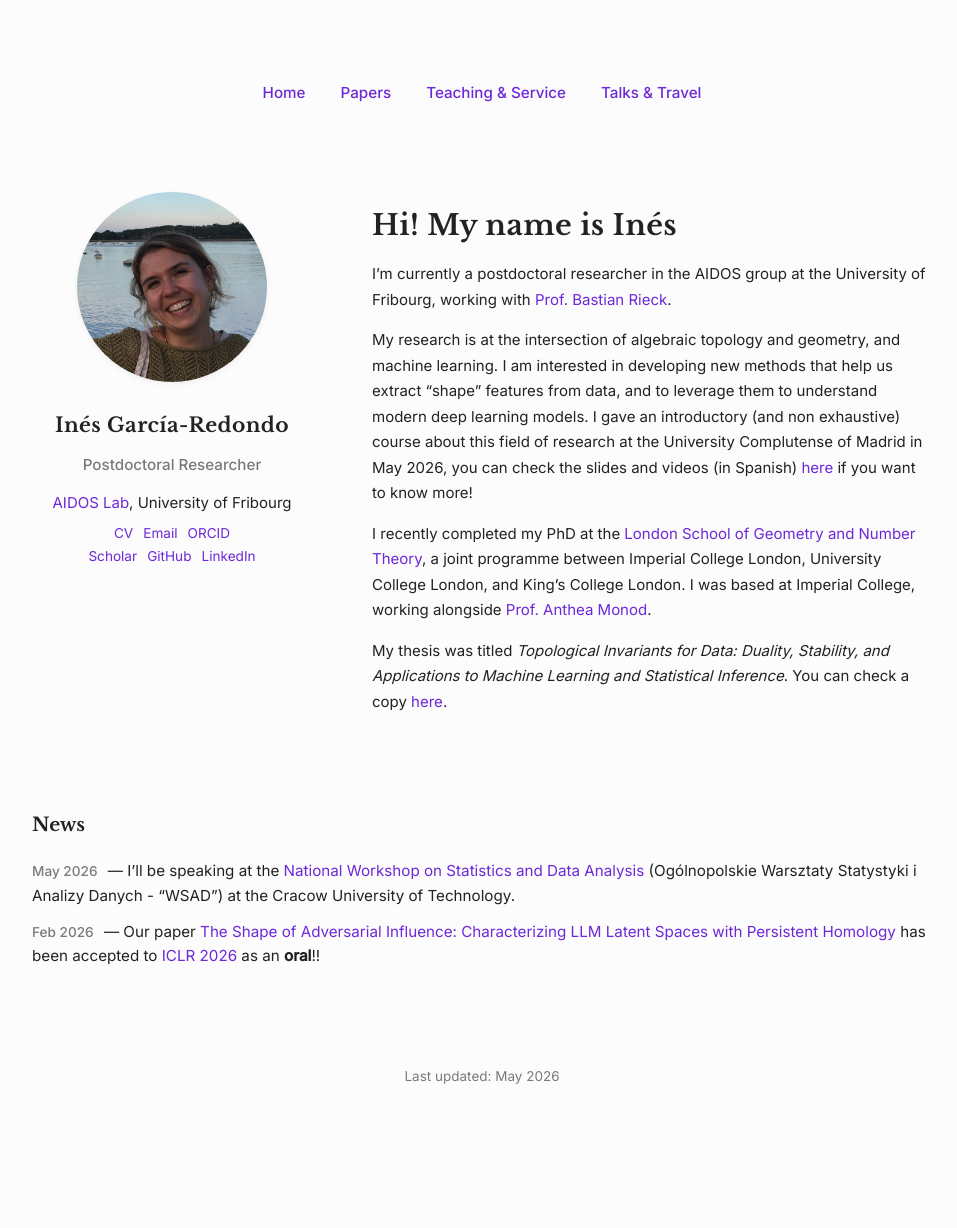
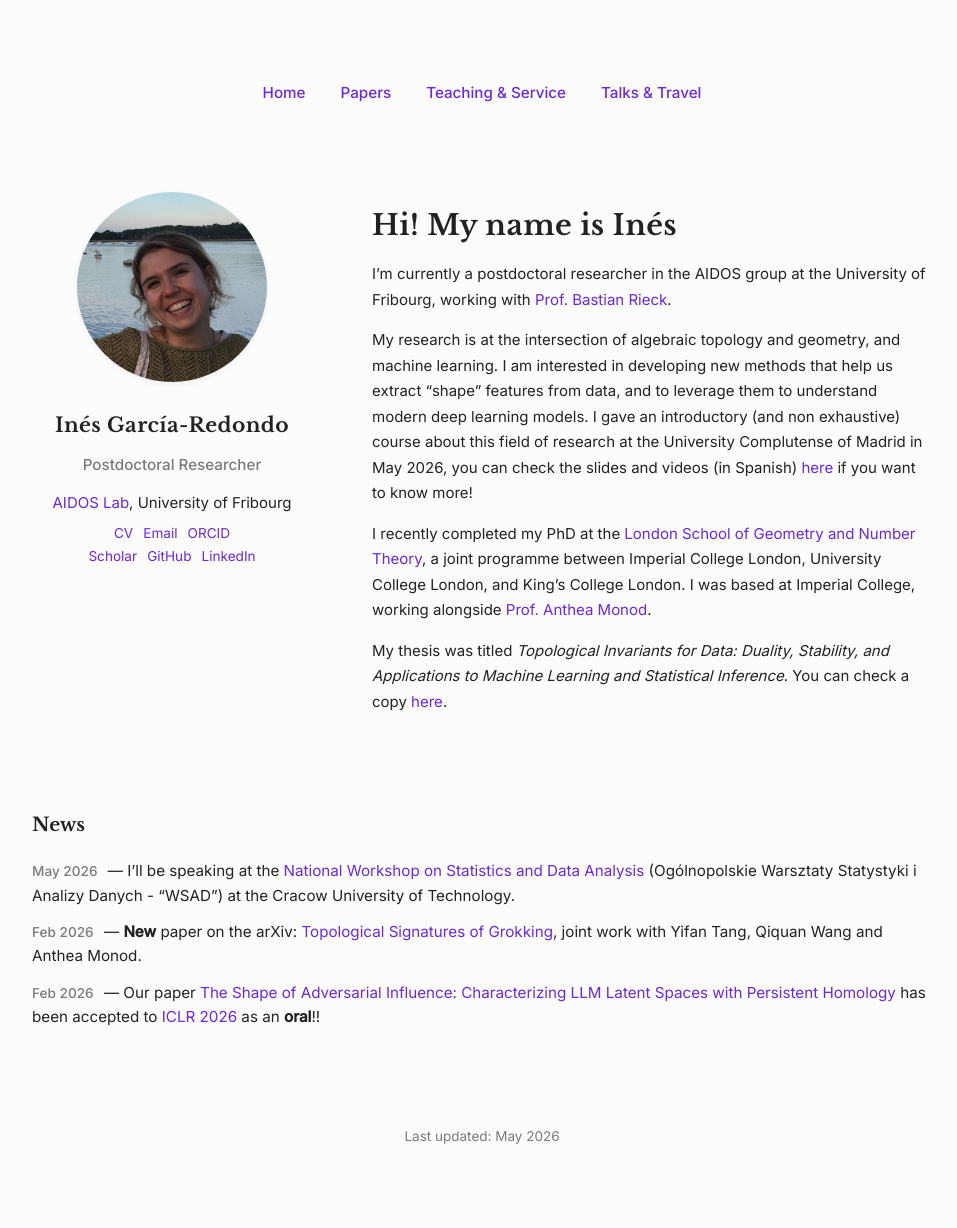
Before and after one commit to inesgare/inesgare.github.io, a Jekyll site: the page built from index.md, in a window 1280 px wide. Shown: the whole page, without its empty margins (158-1115 px from the left). Built offline with Jekyll 4.4.1, drawn with Linux system fonts in a browser that asks for light colours; before the commit the page ends 1167 px from its top, so only the background shows below that.

Commit message:
updated stuff

```diff
--- a/papers.md
+++ b/papers.md
@@ -7,6 +7,10 @@
 For author lists in alphabetical order, all authors contributed equally; otherwise, authors marked with <sup>&#42;</sup> have an equal contribution.
 
 ## Preprints
+
+- **Topological Signatures of Grokking**
+  Yifan Tang, Qiquan Wang, *Inés García-Redondo*, Anthea Monod
+  [arXiv](https://arxiv.org/abs/2605.06352)
 
 - **Effective Resistance in Simplicial Complexes as Bilinear Forms: Generalizations and Properties**
   *Inés García-Redondo*, Claudia Landi, Sarah Percival, Anda Skeja, Bei Wang, Ling Zhou
```
Also changed, not shown: _news/prepint.md (added, +6 -0 lines), talks.md (+3 -0 lines).
